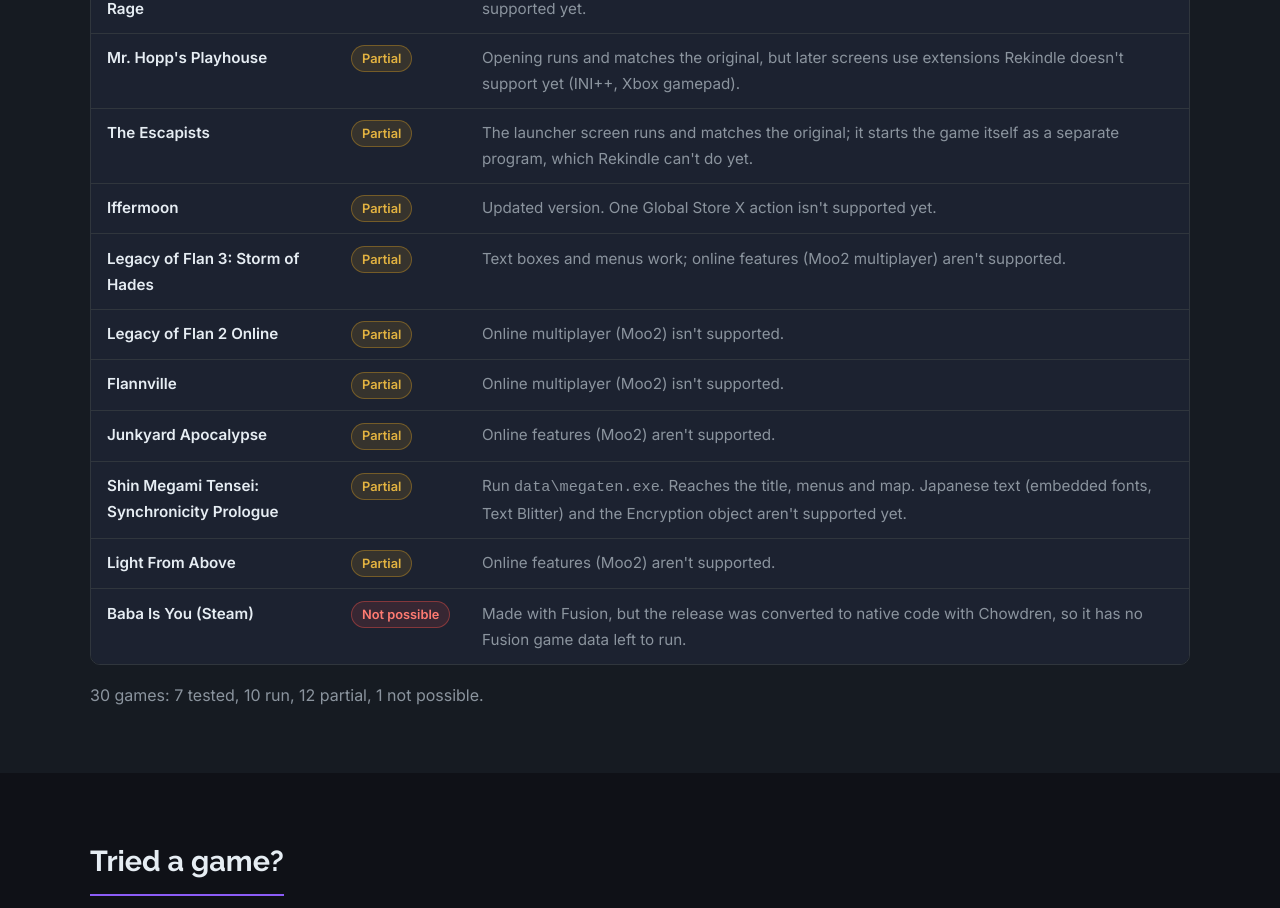
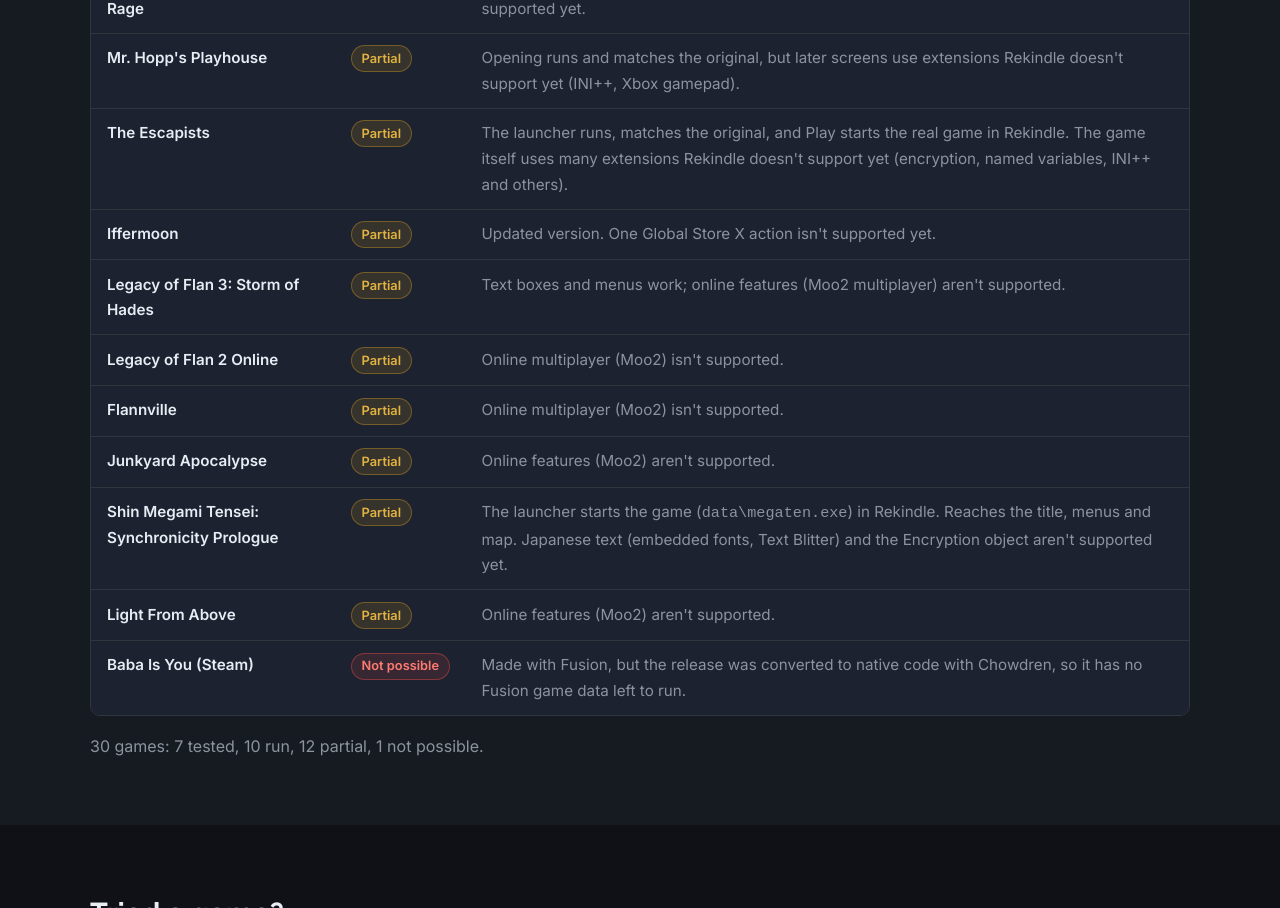
Before and after one commit to Jackhiles/Takobyte, a plain HTML site: page rekindle-compatibility.html in a window 1280 px wide. Shown: the part 2393-3301 px from the top of the page. Drawn offline with Linux system fonts and the light colour scheme.

Commit message:
Rekindle compatibility: launchers start their games

```diff
--- a/rekindle-compatibility.html
+++ b/rekindle-compatibility.html
@@ -94,13 +94,13 @@
             <tr><td>Freddy in Space 3: Chica in Space</td><td><span class="badge badge-partial">Partial</span></td><td>Title matches Clickteam's runtime side by side. One Layer object action in level 3 isn't supported yet.</td></tr>
             <tr><td>Security Breach: Fury's Rage</td><td><span class="badge badge-partial">Partial</span></td><td>Title matches Clickteam's runtime side by side. One Layer object action on the level screen isn't supported yet.</td></tr>
             <tr><td>Mr. Hopp's Playhouse</td><td><span class="badge badge-partial">Partial</span></td><td>Opening runs and matches the original, but later screens use extensions Rekindle doesn't support yet (INI++, Xbox gamepad).</td></tr>
-            <tr><td>The Escapists</td><td><span class="badge badge-partial">Partial</span></td><td>The launcher screen runs and matches the original; it starts the game itself as a separate program, which Rekindle can't do yet.</td></tr>
+            <tr><td>The Escapists</td><td><span class="badge badge-partial">Partial</span></td><td>The launcher runs, matches the original, and Play starts the real game in Rekindle. The game itself uses many extensions Rekindle doesn't support yet (encryption, named variables, INI++ and others).</td></tr>
             <tr><td>Iffermoon</td><td><span class="badge badge-partial">Partial</span></td><td>Updated version. One Global Store X action isn't supported yet.</td></tr>
             <tr><td>Legacy of Flan 3: Storm of Hades</td><td><span class="badge badge-partial">Partial</span></td><td>Text boxes and menus work; online features (Moo2 multiplayer) aren't supported.</td></tr>
             <tr><td>Legacy of Flan 2 Online</td><td><span class="badge badge-partial">Partial</span></td><td>Online multiplayer (Moo2) isn't supported.</td></tr>
             <tr><td>Flannville</td><td><span class="badge badge-partial">Partial</span></td><td>Online multiplayer (Moo2) isn't supported.</td></tr>
             <tr><td>Junkyard Apocalypse</td><td><span class="badge badge-partial">Partial</span></td><td>Online features (Moo2) aren't supported.</td></tr>
-            <tr><td>Shin Megami Tensei: Synchronicity Prologue</td><td><span class="badge badge-partial">Partial</span></td><td>Run <code>data\megaten.exe</code>. Reaches the title, menus and map. Japanese text (embedded fonts, Text Blitter) and the Encryption object aren't supported yet.</td></tr>
+            <tr><td>Shin Megami Tensei: Synchronicity Prologue</td><td><span class="badge badge-partial">Partial</span></td><td>The launcher starts the game (<code>data\megaten.exe</code>) in Rekindle. Reaches the title, menus and map. Japanese text (embedded fonts, Text Blitter) and the Encryption object aren't supported yet.</td></tr>
             <tr><td>Light From Above</td><td><span class="badge badge-partial">Partial</span></td><td>Online features (Moo2) aren't supported.</td></tr>
             <tr><td>Baba Is You (Steam)</td><td><span class="badge badge-no">Not possible</span></td><td>Made with Fusion, but the release was converted to native code with Chowdren, so it has no Fusion game data left to run.</td></tr>
           </tbody>
```
